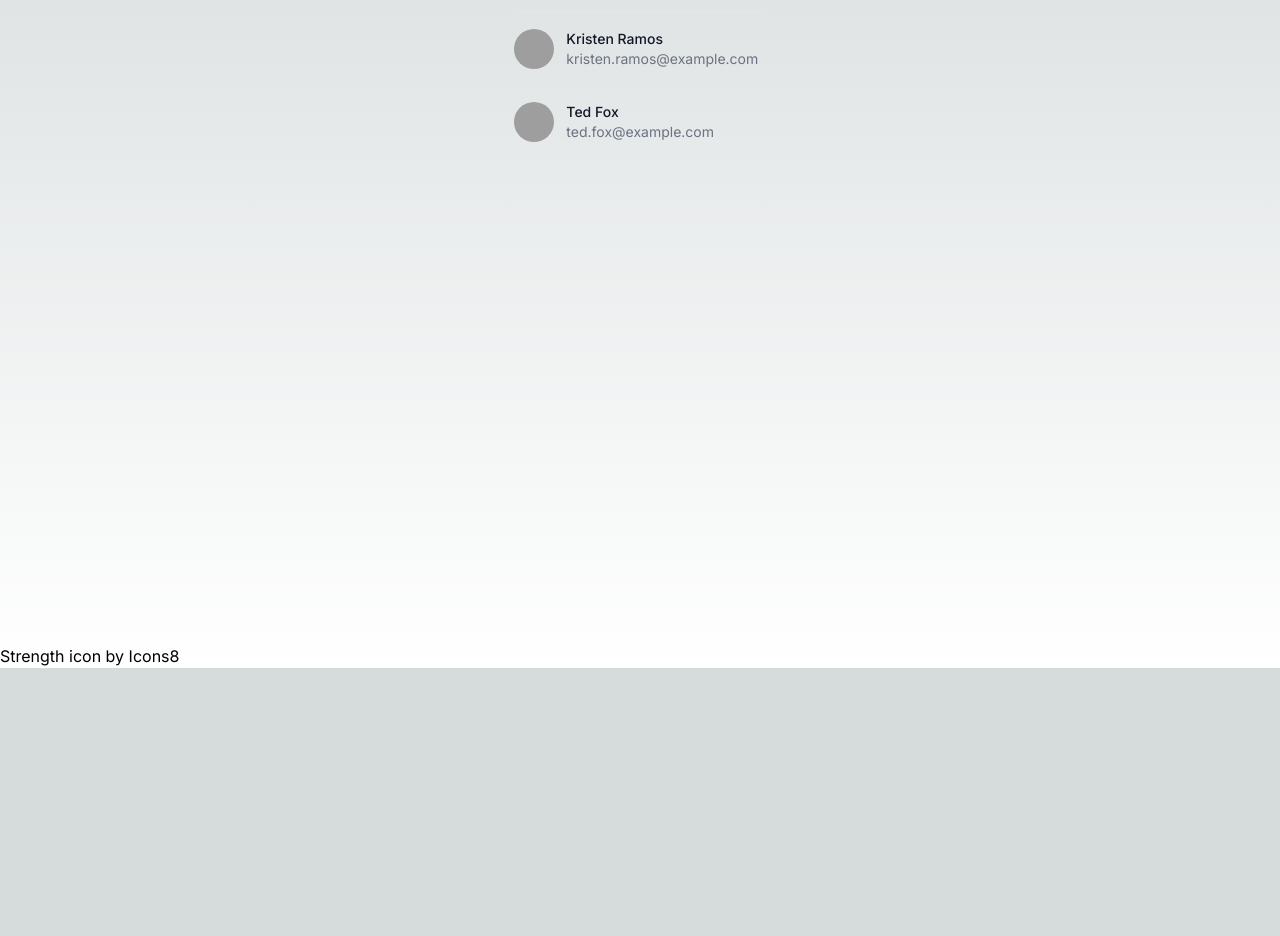
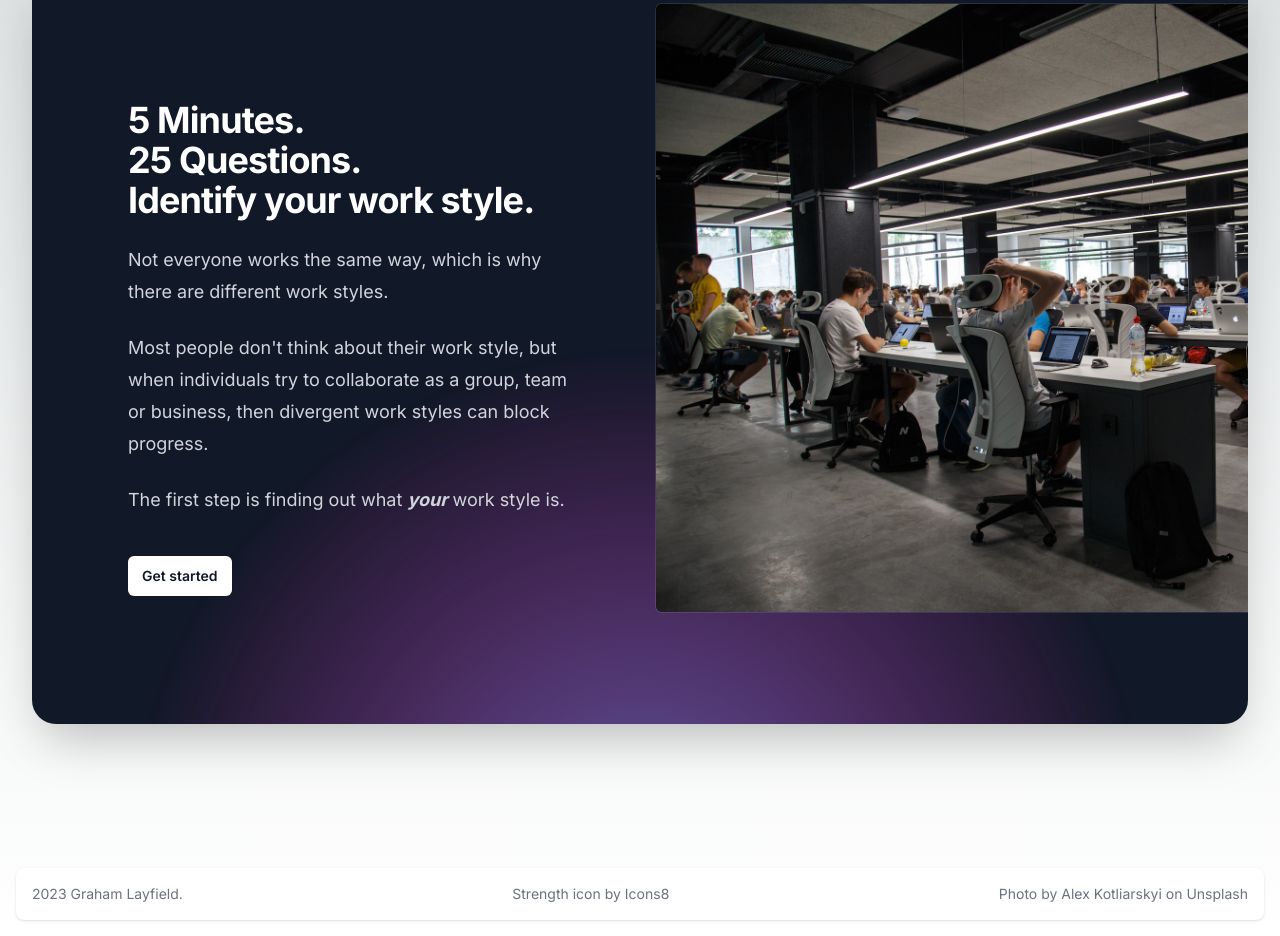
Before and after one commit to glayfield/working-styles, a Next.js app: page / in a window 1280 px wide. Shown: the part 220-1156 px from the top of the page. Before the commit the page ends 888 px from the top, so only its background shows below. Built offline with nearby package versions, Linux system fonts and the light colour scheme; grey boxes are pictures that could not be loaded.

Commit message:
Basic routing, splash page, footer

```diff
--- /dev/null
+++ b/src/app/footer.tsx
@@ -0,0 +1,11 @@
+export default function Footer() {
+    return (
+        <footer className="bg-white rounded-lg shadow m-4 dark:bg-gray-800">
+            <div className="w-full mx-auto max-w-screen-xl p-4 md:flex md:items-center md:justify-between">
+                <span className="text-sm text-gray-500 sm:text-center dark:text-gray-400">2023 <a href="https://github.com/glayfield" className="hover:underline">Graham Layfield</a>.</span>
+                <span className="text-sm text-gray-500 sm:text-center dark:text-gray-400"><a target="_blank" href="https://icons8.com/icon/oRBt2rHxvhPg/strength">Strength</a> icon by <a target="_blank" href="https://icons8.com">Icons8</a></span>
+                <span className="text-sm text-gray-500 sm:text-center dark:text-gray-400">Photo by <a href="https://unsplash.com/ko/@frantic?utm_source=unsplash&utm_medium=referral&utm_content=creditCopyText">Alex Kotliarskyi</a> on <a href="https://unsplash.com/photos/QBpZGqEMsKg?utm_source=unsplash&utm_medium=referral&utm_content=creditCopyText">Unsplash</a></span>
+            </div>
+        </footer>
+    )
+}
--- a/src/app/nav.tsx
+++ b/src/app/nav.tsx
@@ -6,11 +6,11 @@ export default function Nav() {
         <div className="absolute inset-y-0 left-0 flex items-center sm:hidden">
           <button type="button" className="inline-flex items-center justify-center rounded-md p-2 text-gray-400 hover:bg-gray-700 hover:text-white focus:outline-none focus:ring-2 focus:ring-inset focus:ring-white" aria-controls="mobile-menu" aria-expanded="false">
             <span className="sr-only">Open main menu</span>
-            <svg className="block h-6 w-6" fill="none" viewBox="0 0 24 24" stroke-width="1.5" stroke="currentColor" aria-hidden="true">
-              <path stroke-linecap="round" stroke-linejoin="round" d="M3.75 6.75h16.5M3.75 12h16.5m-16.5 5.25h16.5" />
+            <svg className="block h-6 w-6" fill="none" viewBox="0 0 24 24" strokeWidth="1.5" stroke="currentColor" aria-hidden="true">
+              <path strokeLinecap="round" strokeLinejoin="round" d="M3.75 6.75h16.5M3.75 12h16.5m-16.5 5.25h16.5" />
             </svg>
-            <svg className="hidden h-6 w-6" fill="none" viewBox="0 0 24 24" stroke-width="1.5" stroke="currentColor" aria-hidden="true">
-              <path stroke-linecap="round" stroke-linejoin="round" d="M6 18L18 6M6 6l12 12" />
+            <svg className="hidden h-6 w-6" fill="none" viewBox="0 0 24 24" strokeWidth="1.5" stroke="currentColor" aria-hidden="true">
+              <path strokeLinecap="round" strokeLinejoin="round" d="M6 18L18 6M6 6l12 12" />
             </svg>
           </button>
         </div>
@@ -21,7 +21,7 @@ export default function Nav() {
           </div>
           <div className="hidden sm:ml-6 sm:block">
             <div className="flex space-x-4">
-              <span className="text-gray-300 rounded-md px-3 py-2 text-md font-medium">Working Styles</span>
+              <a href="/" className="text-gray-300 rounded-md px-3 py-2 text-md font-medium">Working Styles</a>
             </div>
           </div>
         </div>
--- a/src/app/page.tsx
+++ b/src/app/page.tsx
@@ -1,3 +1,4 @@
+import Footer from "./footer"
 import Nav from "./nav"
 
 const people = [
@@ -25,22 +26,32 @@ export default function Example() {
   return (
     <div>
       <Nav></Nav>
-      <main className="flex min-h-screen flex-col items-center justify-between p-24">
-        <ul className="divide-y divide-gray-200">
-          {people.map((person) => (
-            <li key={person.email} className="py-4 flex">
-              <img className="h-10 w-10 rounded-full" src={person.image} alt="" />
-              <div className="ml-3">
-                <p className="text-sm font-medium text-gray-900">{person.name}</p>
-                <p className="text-sm text-gray-500">{person.email}</p>
-              </div>
-            </li>
-          ))}
-        </ul>
-      </main>
-      <footer>
-      <a target="_blank" href="https://icons8.com/icon/oRBt2rHxvhPg/strength">Strength</a> icon by <a target="_blank" href="https://icons8.com">Icons8</a>
-      </footer>
+      <div className="mx-auto max-w-7xl py-24 sm:px-6 sm:py-32 lg:px-8">
+        <div className="relative isolate overflow-hidden bg-gray-900 px-6 pt-16 shadow-2xl sm:rounded-3xl sm:px-16 md:pt-24 lg:flex lg:gap-x-20 lg:px-24 lg:pt-0">
+          <svg viewBox="0 0 1024 1024" className="absolute left-1/2 top-1/2 -z-10 h-[64rem] w-[64rem] -translate-y-1/2 [mask-image:radial-gradient(closest-side,white,transparent)] sm:left-full sm:-ml-80 lg:left-1/2 lg:ml-0 lg:-translate-x-1/2 lg:translate-y-0" aria-hidden="true">
+            <circle cx="512" cy="512" r="512" fill="url(#759c1415-0410-454c-8f7c-9a820de03641)" fill-opacity="0.7" />
+            <defs>
+              <radialGradient id="759c1415-0410-454c-8f7c-9a820de03641">
+                <stop stop-color="#7775D6" />
+                <stop offset="1" stop-color="#E935C1" />
+              </radialGradient>
+            </defs>
+          </svg>
+          <div className="mx-auto max-w-md text-center lg:mx-0 lg:flex-auto lg:py-32 lg:text-left">
+            <h2 className="text-3xl font-bold tracking-tight text-white sm:text-4xl">5 Minutes.<br />25 Questions.<br />Identify your work style.</h2>
+            <p className="mt-6 text-lg leading-8 text-gray-300">Not everyone works the same way, which is why there are different work styles.</p>
+            <p className="mt-6 text-lg leading-8 text-gray-300">Most people don't think about their work style, but when individuals try to collaborate as a group, team or business, then divergent work styles can block progress.</p>
+            <p className="mt-6 text-lg leading-8 text-gray-300">The first step is finding out what <b><i>your</i></b> work style is.</p>
+            <div className="mt-10 flex items-center justify-center gap-x-6 lg:justify-start">
+              <a href="/survey" className="rounded-md bg-white px-3.5 py-2.5 text-sm font-semibold text-gray-900 shadow-sm hover:bg-gray-100 focus-visible:outline focus-visible:outline-2 focus-visible:outline-offset-2 focus-visible:outline-white">Get started</a>
+            </div>
+          </div>
+          <div className="relative mt-16 h-80 lg:mt-8">
+            <img className="absolute left-0 top-0 w-[57rem] max-w-none rounded-md bg-white/5 ring-1 ring-white/10" src="alex-kotliarskyi-QBpZGqEMsKg-unsplash.jpg" alt="Workers in Kyiv, Ukraine by Alex Kotliarskyi (2017)" width="1920" height="1080" />
+          </div>
+        </div>
+      </div>
+      <Footer></Footer>
     </div>
   )
 }
--- /dev/null
+++ b/src/app/survey/page.tsx
@@ -0,0 +1,58 @@
+import Footer from "../footer"
+import Nav from "../nav"
+
+const people = [
+  {
+    name: 'Calvin Hawkins',
+    email: 'calvin.hawkins@example.com',
+    image:
+      'https://images.unsplash.com/photo-1491528323818-fdd1faba62cc?ixlib=rb-1.2.1&ixid=eyJhcHBfaWQiOjEyMDd9&auto=format&fit=facearea&facepad=2&w=256&h=256&q=80',
+  },
+  {
+    name: 'Kristen Ramos',
+    email: 'kristen.ramos@example.com',
+    image:
+      'https://images.unsplash.com/photo-1550525811-e5869dd03032?ixlib=rb-1.2.1&ixid=eyJhcHBfaWQiOjEyMDd9&auto=format&fit=facearea&facepad=2&w=256&h=256&q=80',
+  },
+  {
+    name: 'Ted Fox',
+    email: 'ted.fox@example.com',
+    image:
+      'https://images.unsplash.com/photo-1500648767791-00dcc994a43e?ixlib=rb-1.2.1&ixid=eyJhcHBfaWQiOjEyMDd9&auto=format&fit=facearea&facepad=2&w=256&h=256&q=80',
+  },
+]
+
+export default function Example() {
+  return (
+    <div>
+      <Nav></Nav>
+      <main className="flex min-h-screen flex-col items-center justify-between p-24">
+        <ul className="divide-y divide-gray-200">
+          {people.map((person) => (
+            <li key={person.email} className="py-4 flex">
+              <img className="h-10 w-10 rounded-full" src={person.image} alt="" />
+              <div className="ml-3">
+                <p className="text-sm font-medium text-gray-900">{person.name}</p>
+                <p className="text-sm text-gray-500">{person.email}</p>
+              </div>
+            </li>
+          ))}
+        </ul>
+      </main>
+      <Footer></Footer>
+    </div>
+  )
+}
+
+/* export default function Home() {
+  return (
+    <main className="flex min-h-screen flex-col items-center justify-between p-24">
+      <div className="z-10 w-full max-w-5xl items-center justify-between font-mono text-sm lg:flex">
+        <div className="fixed bottom-0 left-0 flex h-48 w-full items-end justify-center bg-gradient-to-t from-white via-white dark:from-black dark:via-black lg:static lg:h-auto lg:w-auto lg:bg-none">
+          TEST
+        </div>
+      </div>
+
+    </main>
+  )
+} */
```
Also changed, not shown: public/alex-kotliarskyi-QBpZGqEMsKg-unsplash.jpg (added).
